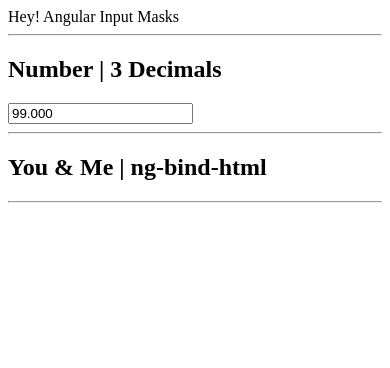
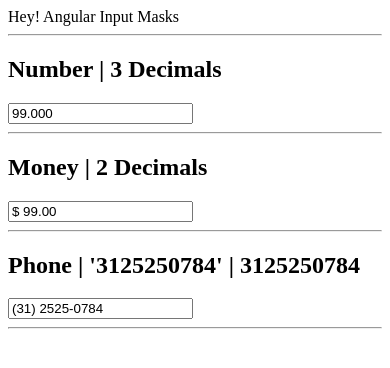
Before and after one commit to zishon89us/ngTraining, a website: page todos/angular-input-masks.html in a window 390 px wide. Drawn offline with Linux system fonts and the light colour scheme.

Commit message:
Input Mask Phone Number

```diff
--- a/todos/angular-input-masks.html
+++ b/todos/angular-input-masks.html
@@ -11,10 +11,17 @@
             <input type="text" name="field" ng-model="number" ui-number-mask="3">
         </div>
         <hr/>
-        <h2>You & Me | ng-bind-html </h2>
+        <h2>Money | 2 Decimals  </h2>
+        <div>
+            <input type="text" name="field" ng-model="number" ui-money-mask>
+        </div>
         <hr/>
-        <div ng-bind-html="var1"></div>
-        <div>{{var1}}</div>
+        <h2>Phone | '3125250784' | 3125250784 </h2>
+        <div>
+            <input type="text" name="field" ng-model="phoneNumber" ui-br-phone-number>
+        </div>
+        <hr/>
+
     </div>
 
 </div>
@@ -26,6 +33,7 @@
     var app = angular.module("app", ['ui.utils.masks']);
     app.controller("appCtrl", function ($scope) {
         $scope.number = 99;
+        $scope.phoneNumber = '3125250784';
     });
     angular.bootstrap(document,['app']);
 </script>
```
